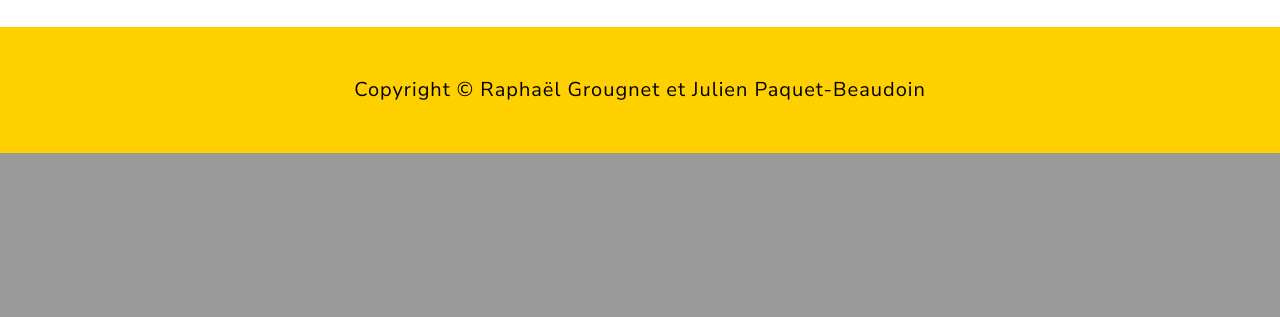
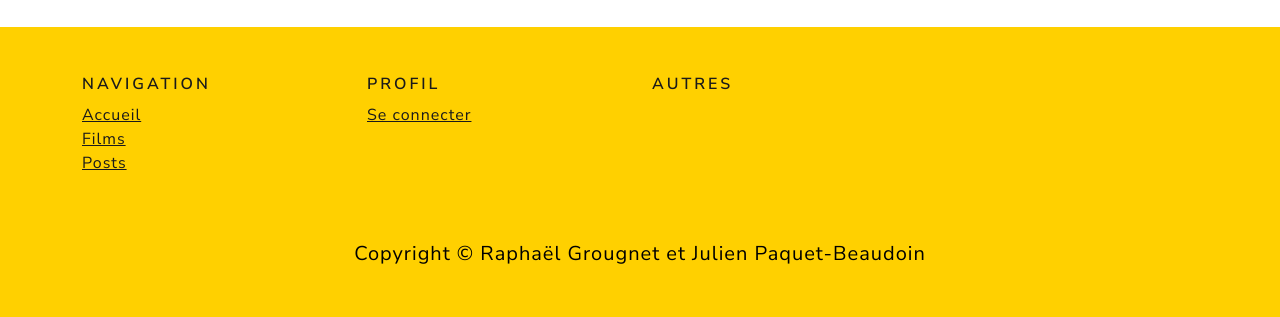
Before and after one commit to raphaelgrougnet/Cinerama, a Flask app: page / in a window 1280 px wide. Shown: the part 861-1178 px from the top of the page. Before the commit the page ends 1014 px from the top, so only its background shows below. Run offline with Flask 3, Linux system fonts and the light colour scheme; some libraries are stand-ins or nearby versions.

Commit message:
Formatage du document + Ajout footer

```diff
--- a/templates/base.html
+++ b/templates/base.html
@@ -1,22 +1,26 @@
 <!DOCTYPE html>
 <html lang="fr">
+
 <head>
   <meta charset="UTF-8" />
-    <meta
-      name="viewport"
-      content="width=device-width, user-scalable=no, initial-scale=1.0, maximum-scale=1.0, minimum-scale=1.0"
-    />
+  <meta name="viewport"
+    content="width=device-width, user-scalable=no, initial-scale=1.0, maximum-scale=1.0, minimum-scale=1.0" />
   <meta http-equiv="X-UA-Compatible" content="ie=edge" />
   <meta name="description" content="Cinerama, votre plateforme de films préférée.">
   <meta name="keywords" content="Cinerama, Films, Favoris, Posts">
   <meta name="author" content="Cinerama">
-    <link rel="icon" type="image/png" href="../static/images/logo/LogoCineramaNoTextBlack.png" media="(prefers-color-scheme: light)">
-    <link rel="icon" type="image/png" href="../static/images/logo/LogoCineramaNoTextWhite.png" media="(prefers-color-scheme: dark)">
-    <link rel="stylesheet" href="../static/css/styles.css"/>
+  <link rel="icon" type="image/png" href="../static/images/logo/LogoCineramaNoTextBlack.png"
+    media="(prefers-color-scheme: light)">
+  <link rel="icon" type="image/png" href="../static/images/logo/LogoCineramaNoTextWhite.png"
+    media="(prefers-color-scheme: dark)">
+  <link rel="stylesheet" href="../static/css/styles.css" />
   <link rel="stylesheet" href="https://cdn.jsdelivr.net/npm/bootstrap-icons@1.11.1/font/bootstrap-icons.css">
-    <script src="https://cdn.jsdelivr.net/npm/bootstrap@5.3.2/dist/js/bootstrap.bundle.min.js" integrity="sha384-C6RzsynM9kWDrMNeT87bh95OGNyZPhcTNXj1NW7RuBCsyN/o0jlpcV8Qyq46cDfL" crossorigin="anonymous"></script>
+  <script src="https://cdn.jsdelivr.net/npm/bootstrap@5.3.2/dist/js/bootstrap.bundle.min.js"
+    integrity="sha384-C6RzsynM9kWDrMNeT87bh95OGNyZPhcTNXj1NW7RuBCsyN/o0jlpcV8Qyq46cDfL"
+    crossorigin="anonymous"></script>
   <title>Cinerama</title>
 </head>
+
 <body>
   <header>
     <nav class="navbar navbar-expand-lg">
@@ -24,15 +28,8 @@
         <a class="navbar-brand" href="/">
           <img src="../static/images/logo/LogoCineramaTextBlack.png" alt="Logo" class="logo-navbar">
         </a>
-          <button
-            class="navbar-toggler"
-            type="button"
-            data-bs-toggle="collapse"
-            data-bs-target="#navbarSupportedContent"
-            aria-controls="navbarSupportedContent"
-            aria-expanded="false"
-            aria-label="Toggle navigation"
-          >
+        <button class="navbar-toggler" type="button" data-bs-toggle="collapse" data-bs-target="#navbarSupportedContent"
+          aria-controls="navbarSupportedContent" aria-expanded="false" aria-label="Toggle navigation">
           <span class="navbar-toggler-icon"></span>
         </button>
         <div class="collapse navbar-collapse justify-content-between align-items-center" id="navbarSupportedContent">
@@ -56,24 +53,60 @@
               <img src="{{ utilisateur.pfp }}" alt="Profile" class="profile-img">
             </a>
             <div class="dropdown-profile">
-                <a  href="/profil/visionne">Films visionnés <i class="bi bi-eye ms-4"></i></a>
-                <a  href="/profil/favoris">Films favoris <i class="bi bi-heart ms-4"></i></a>
-                <a  href="/profil">Commentaires <i class="bi bi-chat ms-4"></i></a>
+              <a href="/profil/visionne">Films visionnés <i class="bi bi-eye ms-4"></i></a>
+              <a href="/profil/favoris">Films favoris <i class="bi bi-heart ms-4"></i></a>
+              <a href="/profil">Commentaires <i class="bi bi-chat ms-4"></i></a>
               <hr class="dropdown-divider">
-                <a  href="/logout">Déconnexion <i class="bi bi-box-arrow-right ms-4"></i></a>
+              <a href="/logout">Déconnexion <i class="bi bi-box-arrow-right ms-4"></i></a>
             </div>
           </div>
 
           {% else %}
-              <a href="/login" class="btn btn-primary text-center d-flex align-items-center justify-content-center text-white">Se connecter <i class="bi bi-box-arrow-in-right fs-3 ms-2"></i></a>
+          <a href="/login"
+            class="btn btn-primary text-center d-flex align-items-center justify-content-center text-white">Se connecter
+            <i class="bi bi-box-arrow-in-right fs-3 ms-2"></i></a>
           {% endif %}
         </div>
       </div>
     </nav>
   </header>
   <main class="container">{% block content %}{% endblock %}</main>
-    <footer class="mt-5 text-black">
+  <footer class="mt-5 text-black  pt-5">
+    <div class="container ">
+      <div class="row">
+        <div class="col-md-3">
+          <h5>Navigation</h5>
+          <ul class="list-unstyled">
+            <li><a href="/">Accueil</a></li>
+            <li><a href="/films">Films</a></li>
+            <li><a href="/posts">Posts</a></li>
+            {% if utilisateur %}
+            <li><a href="/logout">Déconnexion</a></li>
+            {% endif %}
+          </ul>
+        </div>
+        <div class="col-md-3">
+          <h5>Profil</h5>
+          <ul class="list-unstyled">
+            {% if utilisateur %}
+            <li><a href="/profil">Commentaires</a></li>
+            <li><a href="/profil/favoris">Favoris</a></li>
+            <li><a href="/profil/visionne">Visionnés</a></li>
+            {% else %}
+            <li><a href="/login">Se connecter</a></li>
+            {% endif %}
+          </ul>
+        </div>
+        <div class="col-md-3">
+          <h5>Autres</h5>
+          <ul class="list-unstyled">
+            <!-- Ajoutez d'autres liens ici si nécessaire -->
+          </ul>
+        </div>
+      </div>
+    </div>
     <p class="m-0 p-5 fs-4 text-center">Copyright © Raphaël Grougnet et Julien Paquet-Beaudoin</p>
   </footer>
 </body>
+
 </html>
```
Lines whose indentation alone changed are shown as unchanged.
